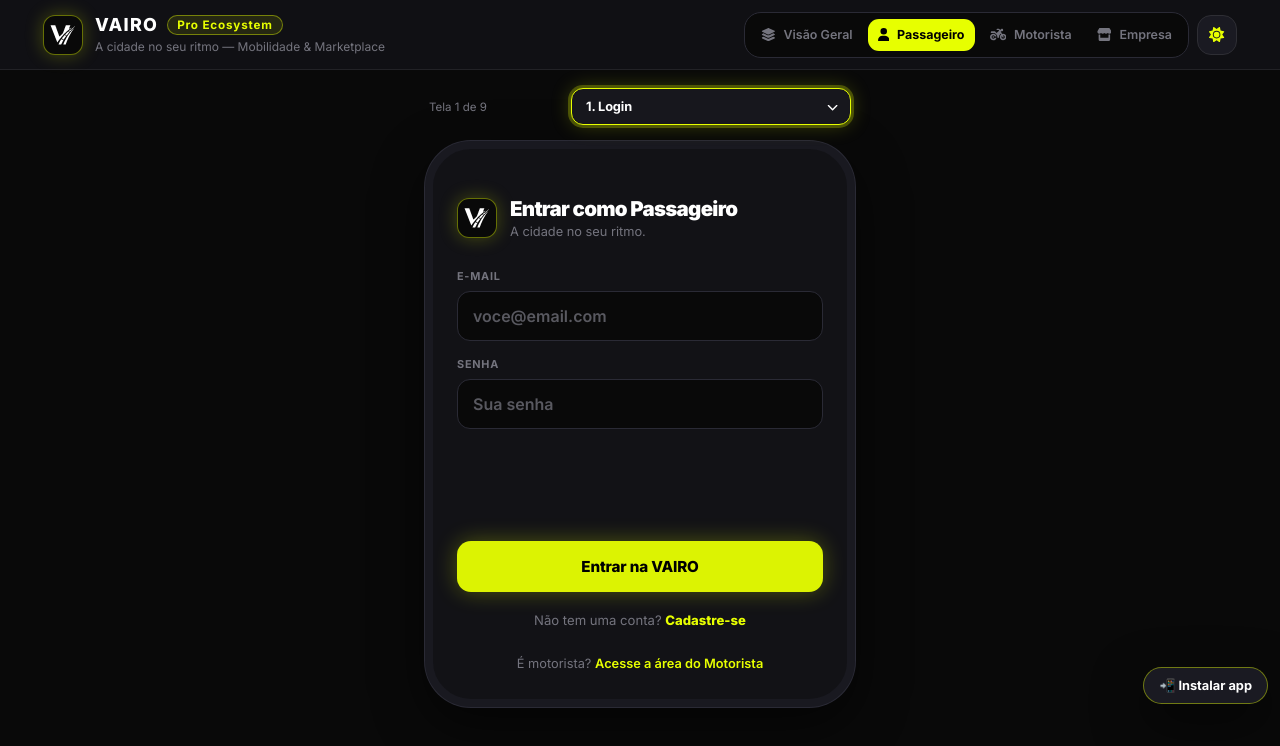
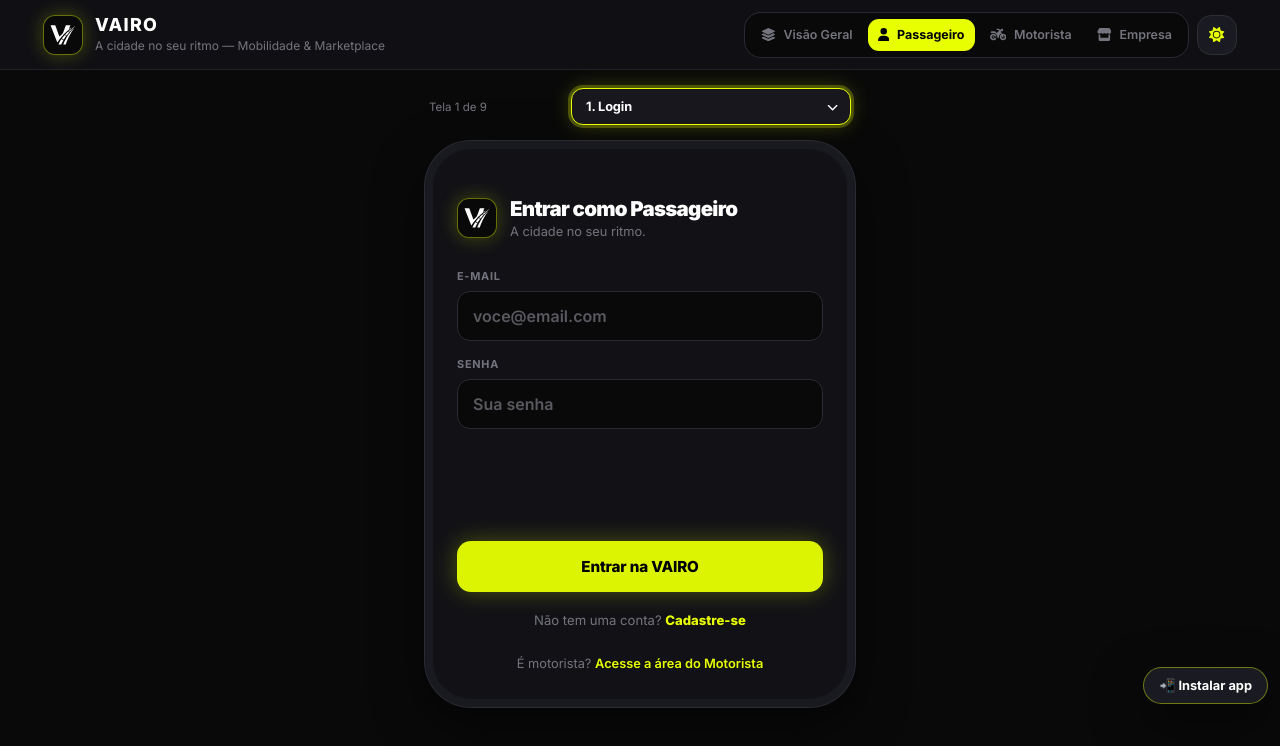
Before and after one commit to diegodiasmatos/Mototaxiass, a website: page public/index.html in a window 1280 px wide. Drawn offline with nearby package versions, Linux system fonts and the light colour scheme; no server answers.

Commit message:
Remove a etiqueta "Pro Ecosystem" do cabeçalho de todas as áreas
Co-Authored-By: Claude Opus 5.5 <noreply@anthropic.com>
Claude-Session: https://claude.ai/code/session_01UuXH61tpYSBL73K5BFFyNt

```diff
--- a/public/css/app.css
+++ b/public/css/app.css
@@ -161,7 +161,7 @@ h1, h2, h3 { letter-spacing: -.02em; }
 }
 .topbar .spacer { flex: 1; }
 
-/* áreas do ecossistema (Visão Geral · Passageiro · Motorista · Empresa) */
+/* áreas do app (Visão Geral · Passageiro · Motorista · Empresa) */
 .areanav {
   display: none; align-items: center; gap: 5px; padding: 6px;
   background: var(--bg); border: 1px solid var(--line-2); border-radius: 17px;
@@ -739,7 +739,7 @@ input:focus, textarea:focus, select:focus { scroll-margin-bottom: 140px; }
 }
 
 /* ============================================================
-   Visão Geral (página de entrada do ecossistema)
+   Visão Geral (página de entrada do app)
    ============================================================ */
 .overview { max-width: 1280px; margin: 0 auto; padding: 22px 16px 48px; }
 .hero {
--- a/public/js/common.js
+++ b/public/js/common.js
@@ -1000,12 +1000,12 @@ function renderBrand(el, tagline) {
   if (!el) return;
   el.innerHTML = `${logoTile()}
     <span class="brand-text">
-      <span class="brand-line"><span class="brand-name">VAIRO</span><span class="brand-badge">Pro Ecosystem</span></span>
+      <span class="brand-line"><span class="brand-name">VAIRO</span></span>
       <span class="brand-tag">${escapeHtml(tagline || BRAND_TAGLINE)}</span>
     </span>`;
 }
 
-/* ---------- cabeçalho: áreas do ecossistema e tema ---------- */
+/* ---------- cabeçalho: áreas do app e tema ---------- */
 const AREAS = [
   { id: 'visao', label: 'Visão Geral', href: '/visao-geral', icon: 'layer-group' },
   { id: 'passageiro', label: 'Passageiro', href: '/passageiro', icon: 'user' },
--- a/server/index.ts
+++ b/server/index.ts
@@ -137,7 +137,7 @@ async function handle(req: http.IncomingMessage, res: http.ServerResponse): Prom
 
     // Entrada do site: quem já tem sessão cai direto no seu aplicativo (links
     // de notificação e de retorno do pagamento apontam para "/"); visitante
-    // vê a Visão Geral do ecossistema.
+    // vê a Visão Geral do app.
     if (req.method === 'GET' && pathname === '/' && user) {
       if (user.role === 'passenger') { serveStatic(res, '/passageiro'); return; }
       res.writeHead(302, { Location: user.role === 'admin' ? '/admin' : '/motorista' });
```
Also changed, not shown: tests/v2.test.ts (+1 -1 lines).
